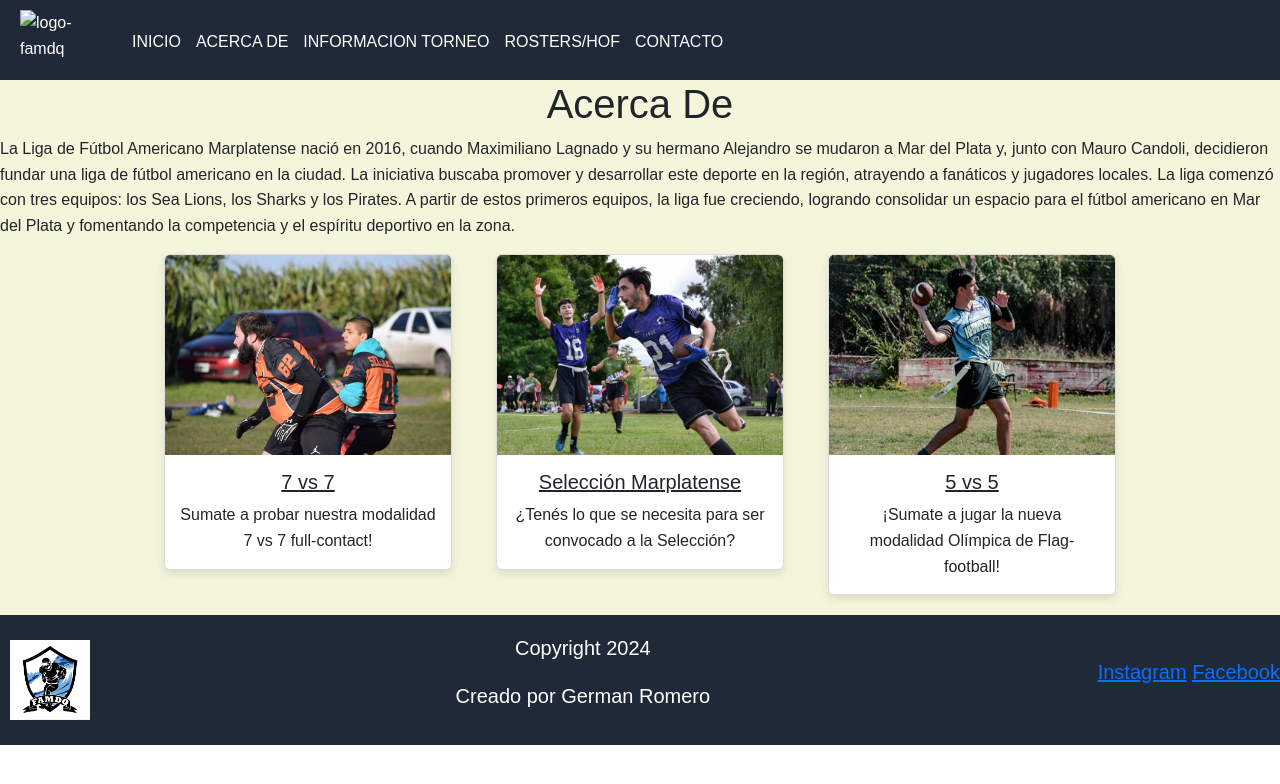
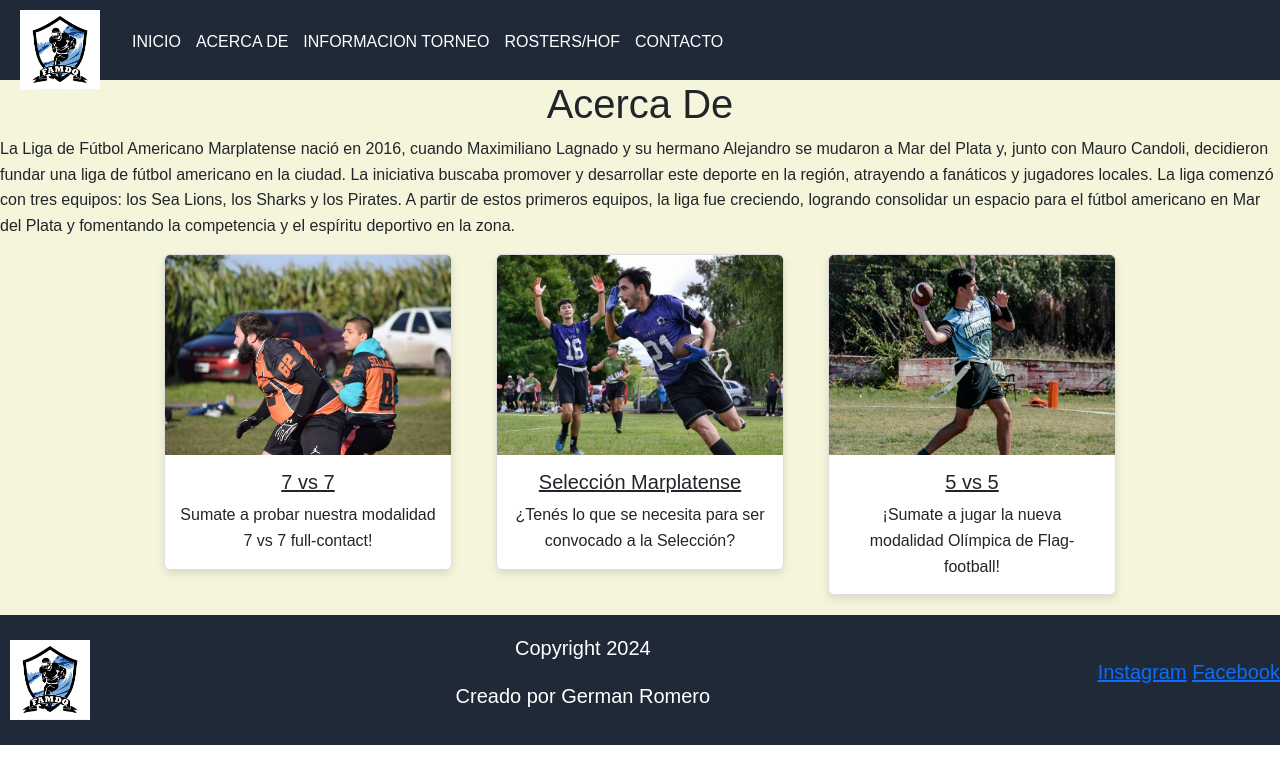
Before and after one commit to romerogerman/pre-entrega2-RomeroGerman, a plain HTML site: page pages/acercade.html in a window 1280 px wide. Drawn offline with nearby package versions, Linux system fonts and the light colour scheme.

Commit message:
modifique logo nav acerca de

```diff
--- a/pages/acercade.html
+++ b/pages/acercade.html
@@ -13,7 +13,7 @@
     <div id="acerca-page">
         <header id="header">
             <nav id="navBar">
-                <img class="logo-h" src="images/logo-famdq.png" alt="logo-famdq">
+                <img class="logo-h" src="../images/logo-famdq.png" alt="logo-famdq">
 
                 <ul>
                     <li><a href="../index.html">INICIO</a></li>
```
